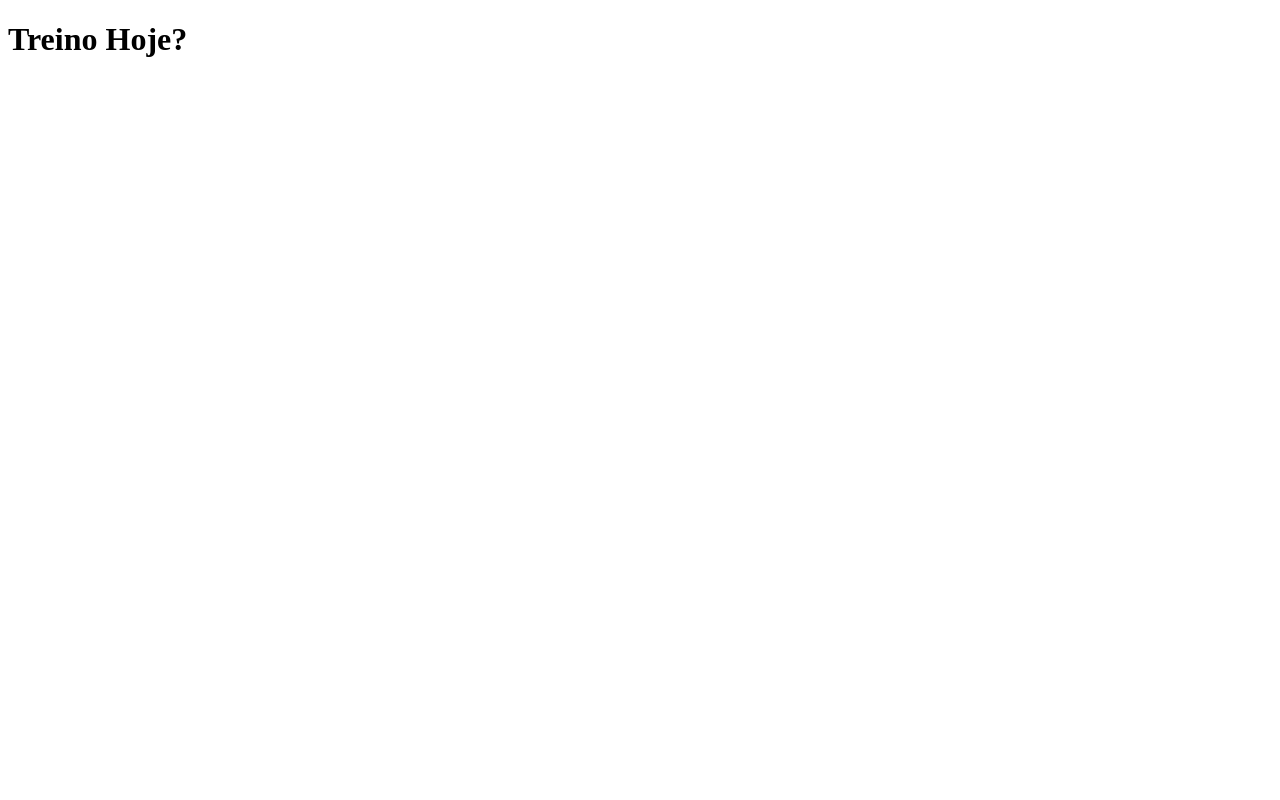
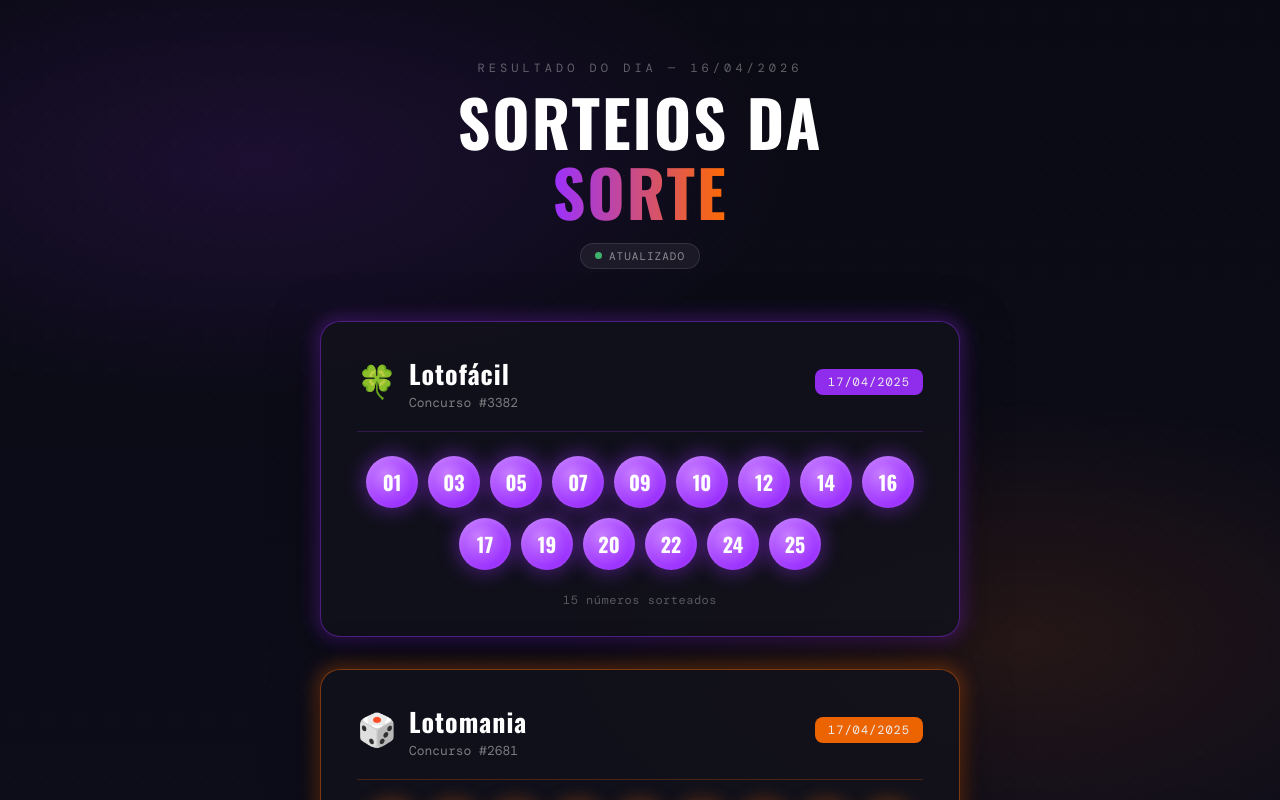
Before and after one commit to dehh-dev/clonetabnews, a Next.js app: page / in a window 1280 px wide. Shown: the top 800 px of the page. Built offline with nearby package versions, Linux system fonts and the light colour scheme.

Commit message:
chore: changes the index.js fot a test

```diff
--- a/pages/index.js
+++ b/pages/index.js
@@ -1,5 +1,362 @@
-function Home() {
-  return <h1>Treino Hoje?</h1>;
+import { useState } from "react";
+
+// --- Dados dos sorteios (edite aqui os números do dia) ---
+const SORTEIOS = {
+  lotofacil: {
+    data: "17/04/2025",
+    concurso: 3382,
+    numeros: [1, 3, 5, 7, 9, 10, 12, 14, 16, 17, 19, 20, 22, 24, 25],
+  },
+  lotomania: {
+    data: "17/04/2025",
+    concurso: 2681,
+    numeros: [
+      4, 8, 13, 21, 27, 33, 38, 44, 51, 56, 62, 68, 74, 80, 85, 90, 95, 97, 99,
+      0,
+    ],
+  },
+};
+
+// Cores das bolas por jogo
+const CORES = {
+  lotofacil: {
+    bola: "#9B30FF",
+    bola2: "#C77DFF",
+    bg: "rgba(155,48,255,0.13)",
+    border: "rgba(155,48,255,0.45)",
+    glow: "0 0 18px 4px rgba(155,48,255,0.35)",
+    badge: "#9B30FF",
+  },
+  lotomania: {
+    bola: "#FF6B00",
+    bola2: "#FFA040",
+    bg: "rgba(255,107,0,0.13)",
+    border: "rgba(255,107,0,0.45)",
+    glow: "0 0 18px 4px rgba(255,107,0,0.35)",
+    badge: "#FF6B00",
+  },
+};
+
+function Bola({ numero, cor, cor2, glow, delay }) {
+  const label = String(numero).padStart(2, "0");
+  return (
+    <div
+      style={{
+        width: 52,
+        height: 52,
+        borderRadius: "50%",
+        background: `radial-gradient(circle at 36% 34%, ${cor2}, ${cor} 72%)`,
+        display: "flex",
+        alignItems: "center",
+        justifyContent: "center",
+        fontFamily: "'Oswald', sans-serif",
+        fontWeight: 700,
+        fontSize: 20,
+        color: "#fff",
+        boxShadow: `${glow}, inset 0 2px 6px rgba(255,255,255,0.22)`,
+        animation: `popIn 0.4s ease both`,
+        animationDelay: delay,
+        userSelect: "none",
+        flexShrink: 0,
+      }}
+    >
+      {label}
+    </div>
+  );
 }
 
-export default Home;
+function CardSorteio({ tipo, dados }) {
+  const c = CORES[tipo];
+  const titulo = tipo === "lotofacil" ? "Lotofácil" : "Lotomania";
+  const icone = tipo === "lotofacil" ? "🍀" : "🎲";
+
+  return (
+    <div
+      style={{
+        background: "rgba(18,18,28,0.85)",
+        border: `1.5px solid ${c.border}`,
+        borderRadius: 20,
+        padding: "32px 36px 28px",
+        boxShadow: `0 8px 48px rgba(0,0,0,0.5), ${c.glow}`,
+        backdropFilter: "blur(16px)",
+        width: "100%",
+        maxWidth: 640,
+      }}
+    >
+      {/* Cabeçalho */}
+      <div
+        style={{
+          display: "flex",
+          alignItems: "center",
+          justifyContent: "space-between",
+          marginBottom: 20,
+        }}
+      >
+        <div style={{ display: "flex", alignItems: "center", gap: 12 }}>
+          <span style={{ fontSize: 32 }}>{icone}</span>
+          <div>
+            <div
+              style={{
+                fontFamily: "'Oswald', sans-serif",
+                fontSize: 26,
+                fontWeight: 700,
+                color: "#fff",
+                letterSpacing: 1,
+              }}
+            >
+              {titulo}
+            </div>
+            <div
+              style={{
+                fontFamily: "'DM Mono', monospace",
+                fontSize: 13,
+                color: "rgba(255,255,255,0.45)",
+                marginTop: 1,
+              }}
+            >
+              Concurso #{dados.concurso}
+            </div>
+          </div>
+        </div>
+        <div
+          style={{
+            background: c.badge,
+            borderRadius: 8,
+            padding: "5px 13px",
+            fontFamily: "'DM Mono', monospace",
+            fontSize: 12,
+            color: "#fff",
+            letterSpacing: 1,
+            opacity: 0.92,
+          }}
+        >
+          {dados.data}
+        </div>
+      </div>
+
+      {/* Divisor */}
+      <div
+        style={{
+          height: 1,
+          background: c.border,
+          marginBottom: 24,
+          opacity: 0.5,
+        }}
+      />
+
+      {/* Bolas */}
+      <div
+        style={{
+          display: "flex",
+          flexWrap: "wrap",
+          gap: 10,
+          justifyContent: "center",
+        }}
+      >
+        {dados.numeros.map((n, i) => (
+          <Bola
+            key={n}
+            numero={n}
+            cor={c.bola}
+            cor2={c.bola2}
+            glow={c.glow}
+            delay={`${i * 60}ms`}
+          />
+        ))}
+      </div>
+
+      {/* Rodapé */}
+      <div
+        style={{
+          marginTop: 22,
+          fontFamily: "'DM Mono', monospace",
+          fontSize: 12,
+          color: "rgba(255,255,255,0.3)",
+          textAlign: "center",
+          letterSpacing: 0.5,
+        }}
+      >
+        {dados.numeros.length} números sorteados
+      </div>
+    </div>
+  );
+}
+
+export default function Home() {
+  const hoje = new Date().toLocaleDateString("pt-BR");
+
+  return (
+    <>
+      {/* Fontes via Google Fonts */}
+      <style>{`
+        @import url('https://fonts.googleapis.com/css2?family=Oswald:wght@400;600;700&family=DM+Mono:wght@400;500&display=swap');
+
+        *, *::before, *::after { box-sizing: border-box; margin: 0; padding: 0; }
+
+        body {
+          background: #0a0a14;
+          min-height: 100vh;
+          overflow-x: hidden;
+        }
+
+        @keyframes popIn {
+          0%   { opacity: 0; transform: scale(0.5) rotate(-10deg); }
+          70%  { transform: scale(1.1) rotate(3deg); }
+          100% { opacity: 1; transform: scale(1) rotate(0deg); }
+        }
+
+        @keyframes floatUp {
+          from { opacity: 0; transform: translateY(30px); }
+          to   { opacity: 1; transform: translateY(0); }
+        }
+
+        @keyframes pulse {
+          0%, 100% { opacity: 0.5; }
+          50%       { opacity: 1; }
+        }
+      `}</style>
+
+      {/* Background com efeito de grade */}
+      <div
+        style={{
+          position: "fixed",
+          inset: 0,
+          background: `
+            radial-gradient(ellipse 70% 50% at 20% 20%, rgba(155,48,255,0.12) 0%, transparent 60%),
+            radial-gradient(ellipse 60% 50% at 80% 80%, rgba(255,107,0,0.10) 0%, transparent 60%),
+            linear-gradient(180deg, #0a0a14 0%, #0d0d1a 100%)
+          `,
+          zIndex: 0,
+          pointerEvents: "none",
+        }}
+      />
+
+      {/* Grid de pontos decorativos */}
+      <div
+        style={{
+          position: "fixed",
+          inset: 0,
+          backgroundImage: `radial-gradient(rgba(255,255,255,0.04) 1px, transparent 1px)`,
+          backgroundSize: "32px 32px",
+          zIndex: 0,
+          pointerEvents: "none",
+        }}
+      />
+
+      {/* Conteúdo principal */}
+      <main
+        style={{
+          position: "relative",
+          zIndex: 1,
+          minHeight: "100vh",
+          display: "flex",
+          flexDirection: "column",
+          alignItems: "center",
+          padding: "60px 20px 80px",
+          animation: "floatUp 0.7s ease both",
+        }}
+      >
+        {/* Header */}
+        <div style={{ textAlign: "center", marginBottom: 52 }}>
+          <div
+            style={{
+              fontFamily: "'DM Mono', monospace",
+              fontSize: 12,
+              color: "rgba(255,255,255,0.35)",
+              letterSpacing: 4,
+              textTransform: "uppercase",
+              marginBottom: 10,
+            }}
+          >
+            Resultado do dia — {hoje}
+          </div>
+          <h1
+            style={{
+              fontFamily: "'Oswald', sans-serif",
+              fontSize: "clamp(36px, 6vw, 64px)",
+              fontWeight: 700,
+              color: "#fff",
+              letterSpacing: 2,
+              lineHeight: 1.1,
+            }}
+          >
+            SORTEIOS DA
+            <br />
+            <span
+              style={{
+                background: "linear-gradient(90deg, #9B30FF, #FF6B00)",
+                WebkitBackgroundClip: "text",
+                WebkitTextFillColor: "transparent",
+              }}
+            >
+              SORTE
+            </span>
+          </h1>
+
+          {/* Indicador ao vivo */}
+          <div
+            style={{
+              marginTop: 16,
+              display: "inline-flex",
+              alignItems: "center",
+              gap: 7,
+              background: "rgba(255,255,255,0.06)",
+              border: "1px solid rgba(255,255,255,0.1)",
+              borderRadius: 20,
+              padding: "5px 14px",
+            }}
+          >
+            <div
+              style={{
+                width: 7,
+                height: 7,
+                borderRadius: "50%",
+                background: "#4ade80",
+                animation: "pulse 1.5s ease-in-out infinite",
+              }}
+            />
+            <span
+              style={{
+                fontFamily: "'DM Mono', monospace",
+                fontSize: 11,
+                color: "rgba(255,255,255,0.5)",
+                letterSpacing: 1,
+              }}
+            >
+              ATUALIZADO
+            </span>
+          </div>
+        </div>
+
+        {/* Cards dos sorteios */}
+        <div
+          style={{
+            display: "flex",
+            flexDirection: "column",
+            gap: 32,
+            width: "100%",
+            maxWidth: 680,
+            alignItems: "center",
+          }}
+        >
+          <CardSorteio tipo="lotofacil" dados={SORTEIOS.lotofacil} />
+          <CardSorteio tipo="lotomania" dados={SORTEIOS.lotomania} />
+        </div>
+
+        {/* Rodapé */}
+        <div
+          style={{
+            marginTop: 60,
+            fontFamily: "'DM Mono', monospace",
+            fontSize: 11,
+            color: "rgba(255,255,255,0.2)",
+            letterSpacing: 2,
+            textAlign: "center",
+          }}
+        >
+          PROVA DE CONCEITO — APENAS PARA FINS INTERNOS
+        </div>
+      </main>
+    </>
+  );
+}
```
